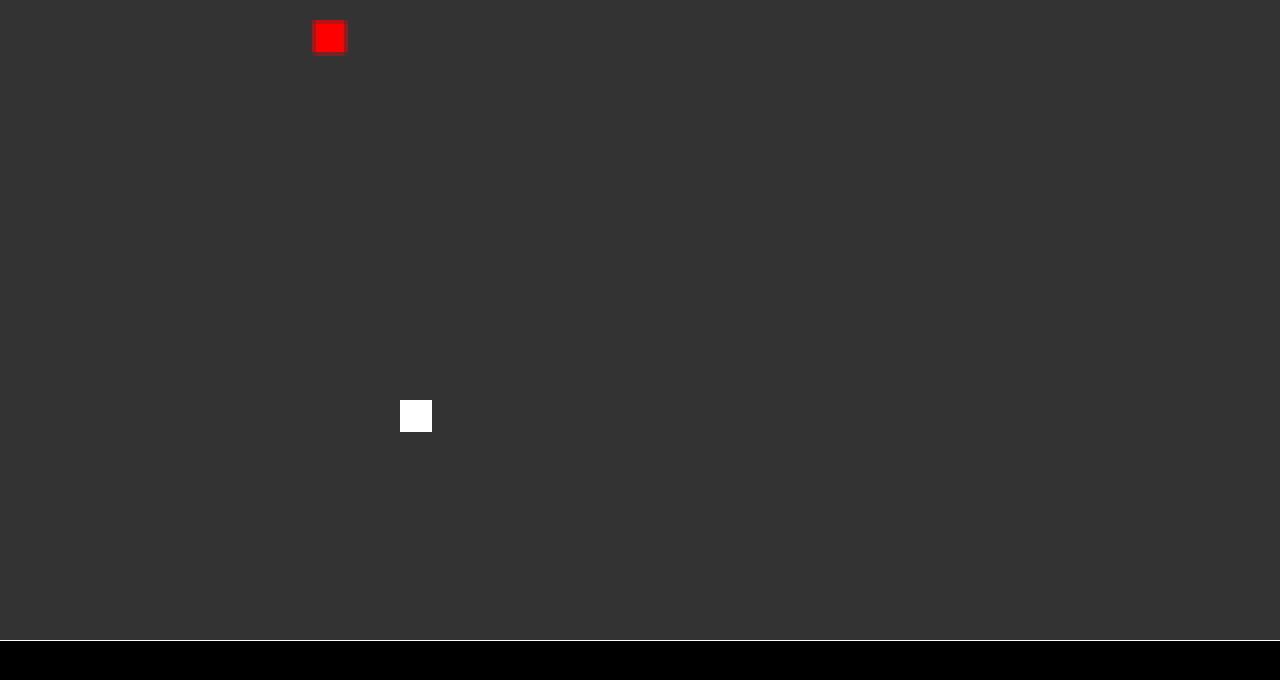
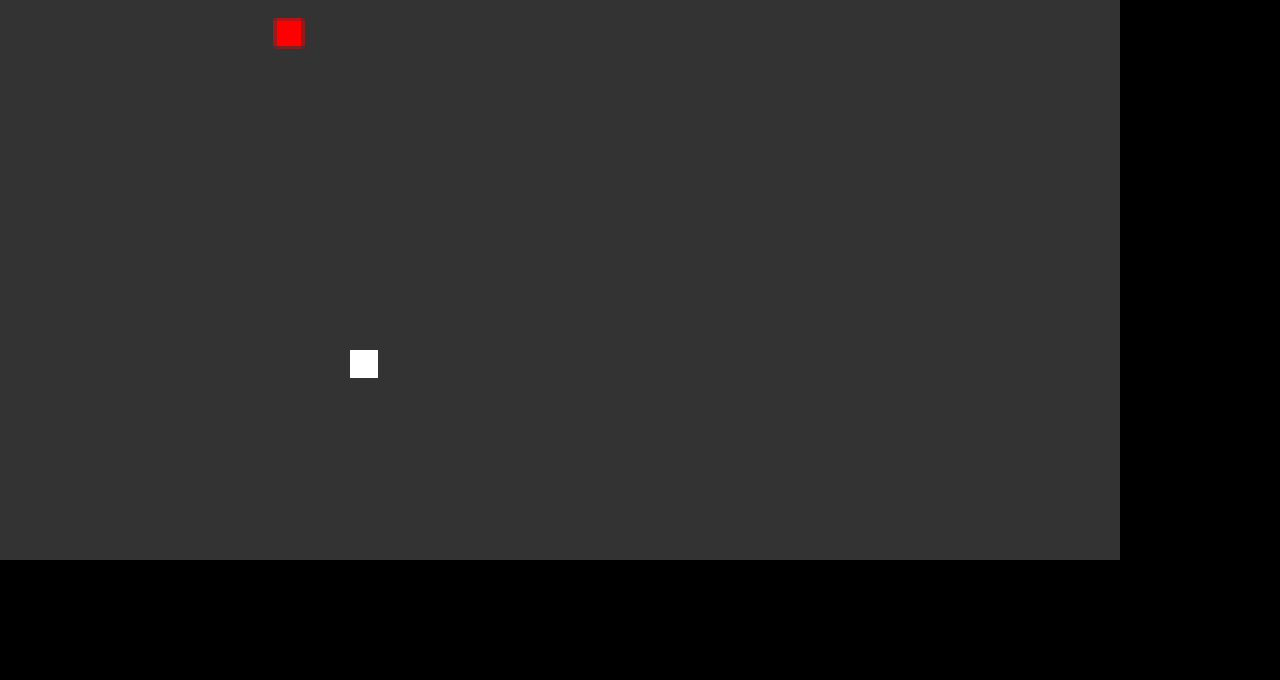
Before and after one commit to xintamosaik/second, a plain HTML site: page index.html in a window 1280 px wide. Drawn offline with Linux system fonts and the light colour scheme.

Commit message:
make it fit

```diff
--- a/index.html
+++ b/index.html
@@ -3,8 +3,8 @@
 <head>
 <title>Game</title>
 </head>
-<body style="display: flex; flex-direction: column; ">
-    <canvas id="game" width="320" height="200"  style="outline: 1px solid white;"></canvas>
+<body>
+    <canvas id="game"></canvas>
     <script type="module" src="game.js"></script>
 </body>
 </html>
--- a/render.js
+++ b/render.js
@@ -43,6 +43,24 @@ game.height = TILE_WIDTH * HEIGHT
 game.style.imageRendering =  "pixelated";
 
 document.body.style.margin = "unset"
+const ASPECT_RATIO = WIDTH / HEIGHT;
+const resizeObserver = new ResizeObserver(entries => {
+	console.log(entries[0]);
+	console.log(entries[0].contentRect);
+
+	const { width, height } = entries[0].contentRect;
+    // the aspect ratio has to be respected
+	if (width / height > ASPECT_RATIO) {
+		game.style.width = height * ASPECT_RATIO + "px";
+		game.style.height = height + "px";
+	}
+	else {
+		game.style.width = width + "px";
+		game.style.height = width / ASPECT_RATIO + "px";
+	}
+}
+);
+resizeObserver.observe(document.body);
 const ctx = game.getContext("2d");
 
 function Block(r, g, b, a) {
```
